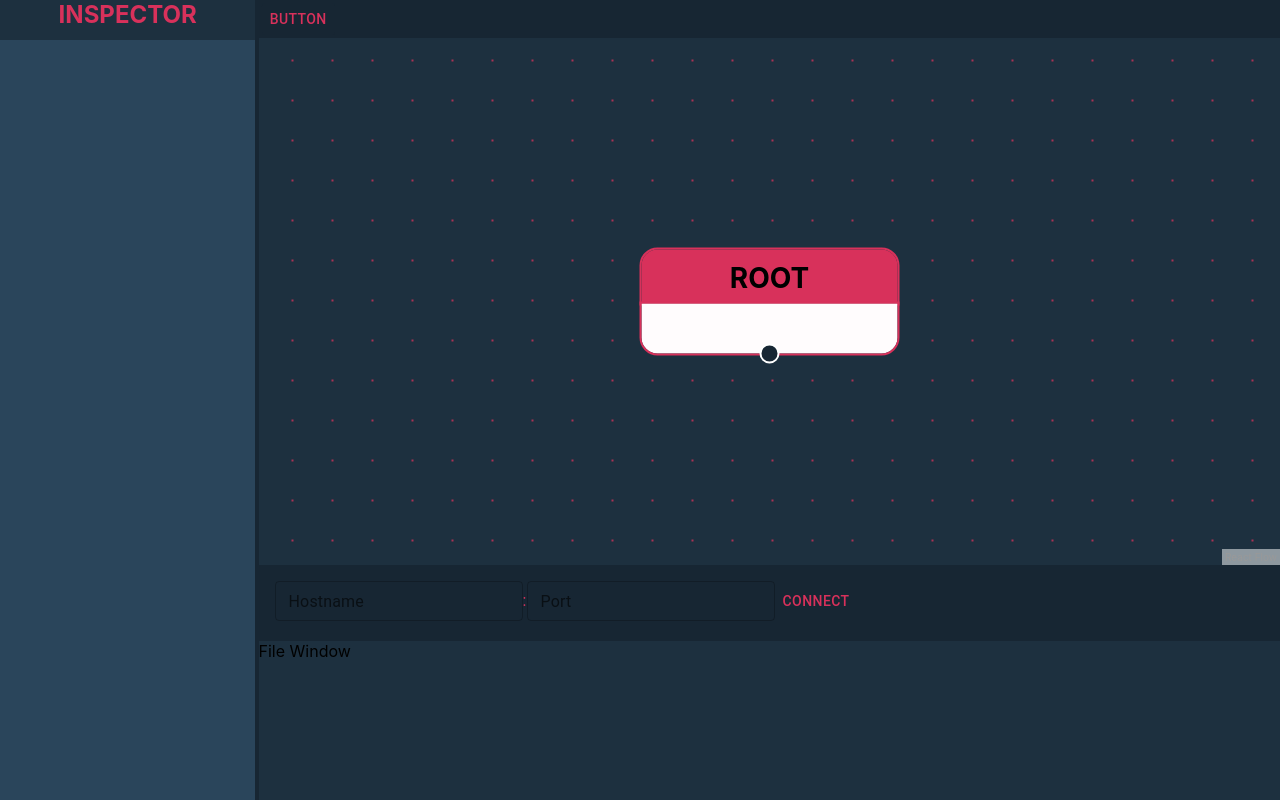
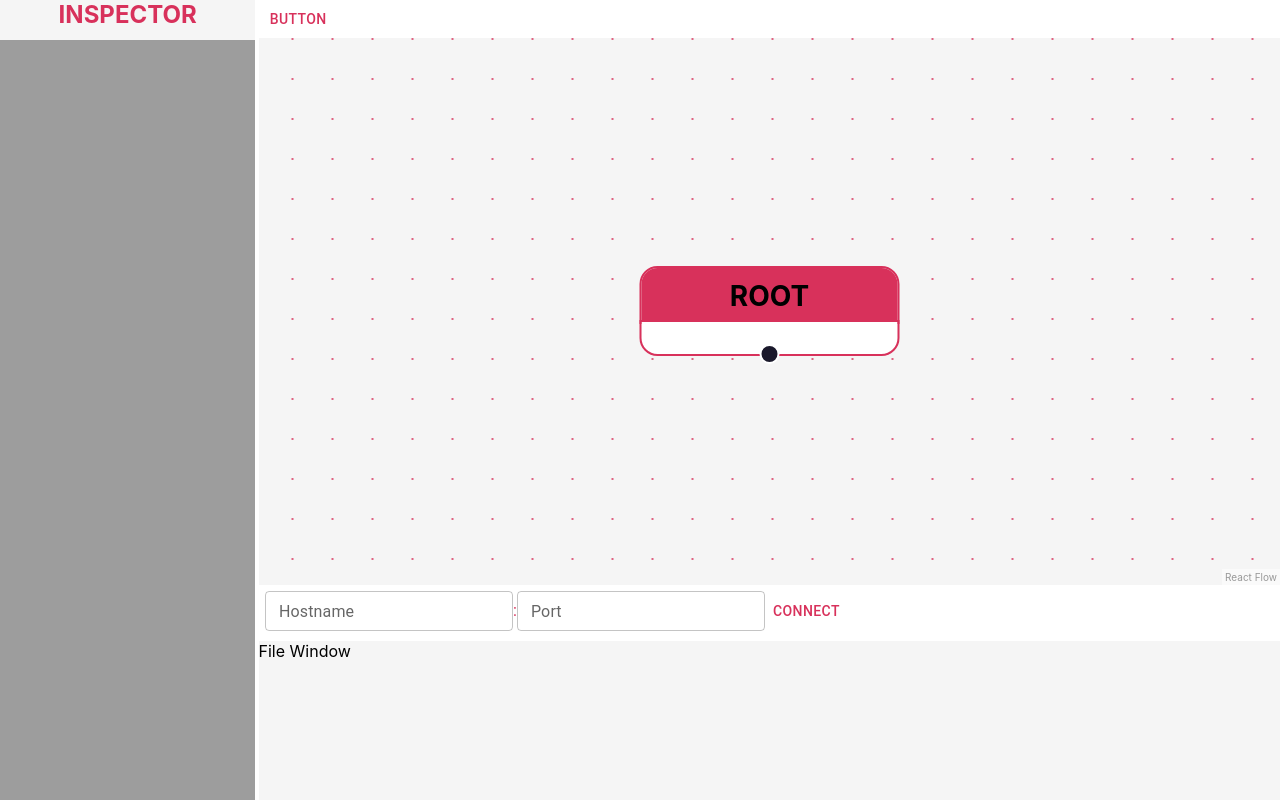
Before and after one commit to brodyschwar/plant-feeder-react, a React (Create React App) app: page / in a window 1280 px wide. Built offline with nearby package versions, Linux system fonts and the light colour scheme.

Commit message:
added file connection

```diff
--- a/src/App.css
+++ /dev/null
@@ -1,38 +0,0 @@
-.App {
-  text-align: center;
-}
-
-.App-logo {
-  height: 40vmin;
-  pointer-events: none;
-}
-
-@media (prefers-reduced-motion: no-preference) {
-  .App-logo {
-    animation: App-logo-spin infinite 20s linear;
-  }
-}
-
-.App-header {
-  background-color: #282c34;
-  min-height: 100vh;
-  display: flex;
-  flex-direction: column;
-  align-items: center;
-  justify-content: center;
-  font-size: calc(10px + 2vmin);
-  color: white;
-}
-
-.App-link {
-  color: #61dafb;
-}
-
-@keyframes App-logo-spin {
-  from {
-    transform: rotate(0deg);
-  }
-  to {
-    transform: rotate(360deg);
-  }
-}
--- a/src/components/fileSytemBar/index.tsx
+++ b/src/components/fileSytemBar/index.tsx
@@ -1,25 +1,13 @@
-import { Box, Button, styled, TextField, Typography } from "@mui/material";
-import React, { useState } from "react";
+import { Box } from "@mui/material";
+import React from "react";
+import ServerInputLoader, { ServerConnectionProps } from "../serverInputConnection";
 import { darkTheme } from "../../themes/themes";
 
-const StyledTextField = styled(
-    TextField)(() => ({
-        padding: "0",
-        input: {
-        color: darkTheme.primaryColor,
-        },
-  }));
-
 const FileSystemBar = () => {
-    const [hostname, setHostname] = useState<string>("");
-    const [port, setPort] = useState<string>("");
-
+    const onConnect = (props: ServerConnectionProps) => {}
     return (
-        <Box sx={{ width: "100%", display: "flex", background: darkTheme.baseColor, padding: "1rem", alignItems: "center"}}>
-            <TextField label="Hostname" sx={{ minWidth: "0", input: {color: darkTheme.primaryColor}}} value={hostname} color="secondary" onChange={(event: React.ChangeEvent<HTMLInputElement>) => setHostname(event.target.value)} size="small"/>
-            <Typography sx={{color: darkTheme.primaryColor}}>:</Typography>
-            <StyledTextField label="Port" value={port} onChange={(event: React.ChangeEvent<HTMLInputElement>) => setPort(event.target.value)} size="small"/>
-            <Button>Connect</Button>
+        <Box sx={{width: "100%", display: "flex", alignItems: "center", background: darkTheme.baseColor, padding: "0.4rem"}}>
+            <ServerInputLoader onConnect={onConnect}/>
         </Box>
     )
 }
--- a/src/components/inspectorWindow/nodeInspector.tsx/index.tsx
+++ b/src/components/inspectorWindow/nodeInspector.tsx/index.tsx
@@ -25,18 +25,20 @@ const NodeInspector = () => {
     }
 
     return (
-        <Box>
+        <Box sx={{ display: "flex", flexDirection: "column", gap: "0.5rem", padding: "0.5rem"}}>
             {
                 temporaryData &&
                 Object.entries(temporaryData).filter(([key, value]) => key !== "label")
                 .map(([key, value], index) =>
                     <TextField
+                        fullWidth
                         key={index}
                         label={key}
-                        variant="standard"
+                        variant="outlined"
                         value={value ? value : ""}
                         onChange={handleChange(key)}
-                        onBlur={handleExit}/>
+                        onBlur={handleExit}
+                        size="small"/>
                 )
             }
         </Box>
--- a/src/components/addNodeMenu/index.tsx
+++ b/src/components/nodeEditor/addNodeMenu/index.tsx
@@ -1,8 +1,8 @@
 import React, { useCallback, useContext, useState, MouseEvent } from "react";
 import { Divider, Menu, MenuItem } from '@mui/material';
 import { useReactFlow, XYPosition } from "@xyflow/react";
-import { EditorManagerContext } from "../../contexts/nodeEditorContext";
-import { BehaviorTreeNode, BehaviorTreeNodeMenuLayout } from "../../data";
+import { EditorManagerContext } from "../../../contexts/nodeEditorContext";
+import { BehaviorTreeNode, BehaviorTreeNodeMenuLayout } from "../../../data";
 
 interface AddNodeItemProps {
     requestNode: ({data, type}: {data: BehaviorTreeNode, type: string}) => void
--- a/src/components/nodeEditor/index.tsx
+++ b/src/components/nodeEditor/index.tsx
@@ -29,8 +29,8 @@ import {
     CompositeNode,
     BehaviorNode,
     DecoratorNode
-} from '../nodes';
-import AddNodeMenu from '../addNodeMenu';
+} from './nodes';
+import AddNodeMenu from './addNodeMenu';
 import { EditorManagerContext } from '../../contexts/nodeEditorContext';
 import { NODE_MENU_LAYOUT } from '../../data';
 const Editor = styled.div`
--- /dev/null
+++ b/src/components/nodeEditor/nodes/dynamicDisplay.tsx/index.tsx
@@ -0,0 +1,31 @@
+import React from "react"
+import { Box, capitalize, TextField, Tooltip } from "@mui/material"
+
+const DisplayItem = ({name, value} : {name: string, value: string}) => {
+    return (
+        <Tooltip key={name} title={value}>
+            <TextField
+                        disabled
+                        label={capitalize(name)}
+                        variant="outlined"
+                        value={value ? value : ""}
+                        size="small"/>
+        </Tooltip>
+    )
+}
+
+const DynamicDisplay=({data} : { data: any}) => {
+    return (
+        <Box sx={{display: "flex", flexDirection: "column", gap: "0.5rem"}}>
+            {
+            Object.entries(data).filter(([key, value]) => key !== "label" && value)
+            .map(([key, value]) => {
+                return <DisplayItem key={key} name={key} value={String(value)}/>
+            })
+            }
+        </Box>
+
+    )
+}
+
+export default DynamicDisplay
--- a/src/components/nodes/index.tsx
+++ b/src/components/nodeEditor/nodes/index.tsx
@@ -1,7 +1,7 @@
 import React from "react";
 import styled from "@emotion/styled";
 import { Handle, HandleProps, NodeProps, Position, useHandleConnections } from "@xyflow/react";
-import { darkTheme, nodeColors } from "../../themes/themes";
+import { darkTheme, nodeColors } from "../../../themes/themes";
 import DynamicDisplay from "./dynamicDisplay.tsx";
 
 const NodeContainer = styled.div`
@@ -28,16 +28,15 @@ const NodeTitle = styled.div<{ color: string, selected: boolean }>`
 
 const NodeBody = styled.div<{ color: string, selected: boolean }>`
     outline: ${ props => props.selected ? "0.3rem" : "0.1rem"} solid ${ props => props.color };
-    padding: 0.3rem;
     border-bottom-left-radius: 0.5rem;
     border-bottom-right-radius: 0.5rem;
-    background: ${ darkTheme.backgroundColor };
+    padding: 0.5rem 0.2rem;
+    background: ${ darkTheme.baseColor };
 `
 
 const CustomHandle = styled(Handle)`
     height: 0.5rem;
     width: 0.5rem;
-    background: ${ darkTheme.baseColor };
 `
 
 interface LimitedConnectionHandleProps extends HandleProps {
--- a/src/components/nodes/dynamicDisplay.tsx/index.tsx
+++ /dev/null
@@ -1,28 +0,0 @@
-import React from "react"
-import { capitalize, List, ListItem, ListItemText } from "@mui/material"
-
-const DisplayItem = ({name, value} : {name: string, value: string}) => {
-    return (
-        <ListItem key={name}>
-            <ListItemText primary={`${capitalize(name)}: ${value}`}/>
-        </ListItem>
-    )
-}
-
-const DynamicDisplay=({data} : { data: any}) => {
-    return (
-        <div>
-            <List dense>
-            {
-                Object.entries(data).filter(([key, value]) => key !== "label" && value)
-                .map(([key, value]) => {
-                    return <DisplayItem key={key} name={key} value={String(value)}/>
-                })
-            }
-            </List>
-        </div>
-
-    )
-}
-
-export default DynamicDisplay
--- /dev/null
+++ b/src/components/serverInputConnection/index.tsx
@@ -0,0 +1,24 @@
+import React, { useState } from "react"
+import { Box, Button, TextField, Typography } from "@mui/material"
+import { darkTheme } from "../../themes/themes"
+
+export interface ServerConnectionProps {
+    hostname: string,
+    port: string
+}
+
+const ServerInputLoader = ({onConnect} : {onConnect: (props: ServerConnectionProps) => void}) => {
+    const [hostname, setHostname] = useState<string>("");
+    const [port, setPort] = useState<string>("");
+
+    return (
+        <Box sx={{display: "flex", alignItems: "center"}}>
+            <TextField label="Hostname" sx={{ input: {color: darkTheme.primaryColor}}} value={hostname} onChange={(event: React.ChangeEvent<HTMLInputElement>) => setHostname(event.target.value)} size="small"/>
+            <Typography sx={{color: darkTheme.primaryColor}}>:</Typography>
+            <TextField label="Port" sx={{ input: {color: darkTheme.primaryColor}}}  value={port} onChange={(event: React.ChangeEvent<HTMLInputElement>) => setPort(event.target.value)} size="small"/>
+            <Button onClick={() => onConnect({hostname: hostname, port: port})}>Connect</Button>
+        </Box>
+    )
+}
+
+export default ServerInputLoader
--- a/src/contexts/themeContext/index.tsx
+++ b/src/contexts/themeContext/index.tsx
@@ -3,16 +3,24 @@ import { ThemeProvider as MUIThemeProvider, createTheme } from "@mui/material";
 import { darkTheme } from "../../themes/themes";
 
 const theme = createTheme({
-    palette: {
-        contrastThreshold: 4.5,
-        primary: {
-            main: darkTheme.primaryColor
-        },
-        secondary: {
-            main: darkTheme.secondaryColor
+  palette: {
+    primary: {
+      main: darkTheme.primaryColor,
+    },
+    secondary: {
+      main: darkTheme.primaryComplementary,
+    },
+  },
+  components: {
+    MuiFormLabel: {
+        styleOverrides: {
         }
-    }
-})
+    },
+    MuiTextField: {
+      },
+  },
+});
+
 
 const ThemeProvider = ({children}: { children: ReactNode }) => {
     return (
--- a/src/themes/themes.tsx
+++ b/src/themes/themes.tsx
@@ -5,11 +5,11 @@ export const darkTheme = {
     secondaryComplementary: '#d85b31',
     tertiaryColor: '#d8ae31',
     tertiaryComplementary: '#5bd831',
-    baseColor: '#172633',
-    degreeTwo: '#1D303F',
-    degreeThree: '#233B4D',
-    degreeFour: '#2A455B',
-    backgroundColor: '#FFFCFD',
+    baseColor: '#ffffff',
+    degreeTwo: '#f5f5f5',
+    degreeThree: '#c4c4c4',
+    degreeFour: '#9d9d9d',
+    backgroundColor: '#000000',
     primaryFont: "'Nunito', sans-serif",
 };
 
```
